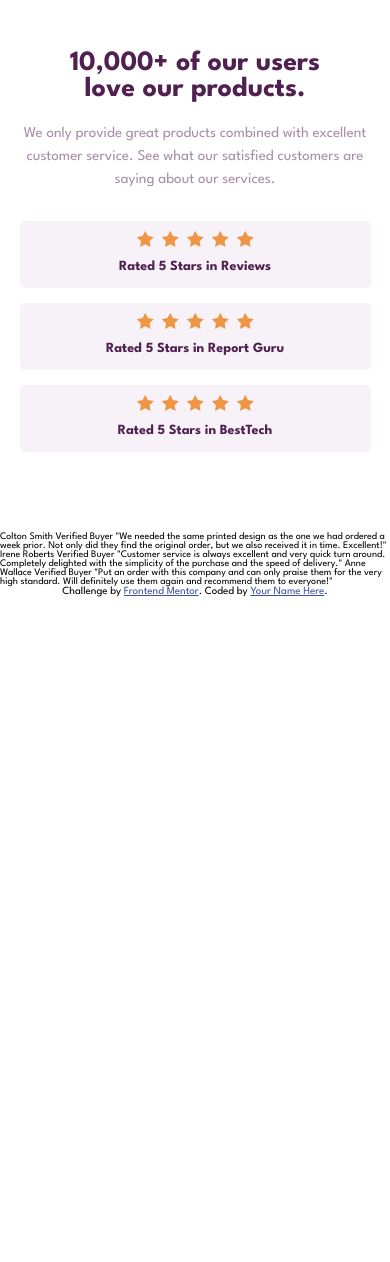
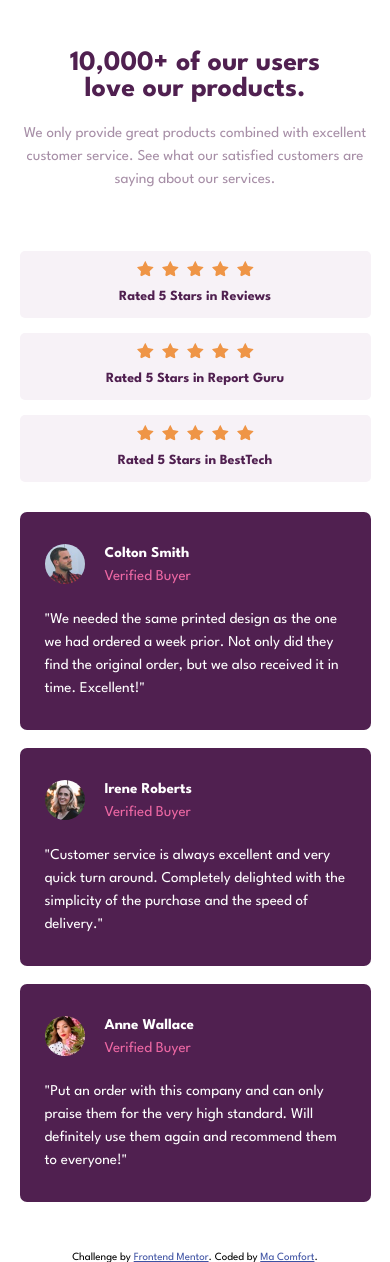
Before and after one commit to Macomi27/Social-proof-section, a plain HTML site: page social-proof-section-master/index.html in a window 390 px wide. Before the commit the page ends 844 px from the top, so only its background shows below. Drawn offline with Linux system fonts and the light colour scheme.

Commit message:
mobile-setup done

```diff
--- a/social-proof-section-master/index.html
+++ b/social-proof-section-master/index.html
@@ -14,20 +14,9 @@
 
     <title>Frontend Mentor | Social proof section</title>
     <link rel="stylesheet" href="./styles.css" />
-
-    <!-- Feel free to remove these styles or customise in your own stylesheet 👍 -->
-    <style>
-      .attribution {
-        font-size: 11px;
-        text-align: center;
-      }
-      .attribution a {
-        color: hsl(228, 45%, 44%);
-      }
-    </style>
   </head>
   <body>
-    <div class="container">
+    <main class="container">
       <div class="about">
         <h3>10,000+ of our users love our products.</h3>
         <p>
@@ -98,22 +87,62 @@
           <h5>Rated 5 Stars in BestTech</h5>
         </div>
       </div>
-      <div></div>
-    </div>
-    Colton Smith Verified Buyer "We needed the same printed design as the one we
-    had ordered a week prior. Not only did they find the original order, but we
-    also received it in time. Excellent!" Irene Roberts Verified Buyer "Customer
-    service is always excellent and very quick turn around. Completely delighted
-    with the simplicity of the purchase and the speed of delivery." Anne Wallace
-    Verified Buyer "Put an order with this company and can only praise them for
-    the very high standard. Will definitely use them again and recommend them to
-    everyone!"
-
+      <div class="reviews">
+        <div class="review">
+          <div class="review-head">
+            <div class="rev-img">
+              <img src="./images/image-colton.jpg" alt="" />
+            </div>
+            <div class="rev-user">
+              <h5>Colton Smith</h5>
+              <p>Verified Buyer</p>
+            </div>
+          </div>
+          <p>
+            "We needed the same printed design as the one we had ordered a week
+            prior. Not only did they find the original order, but we also
+            received it in time. Excellent!"
+          </p>
+        </div>
+        <div class="review">
+          <div class="review-head">
+            <div class="rev-img">
+              <img src="./images/image-irene.jpg" alt="" />
+            </div>
+            <div class="rev-user">
+              <h5>Irene Roberts</h5>
+              <p>Verified Buyer</p>
+            </div>
+          </div>
+          <p>
+            "Customer service is always excellent and very quick turn around.
+            Completely delighted with the simplicity of the purchase and the
+            speed of delivery."
+          </p>
+        </div>
+        <div class="review">
+          <div class="review-head">
+            <div class="rev-img">
+              <img src="./images/image-anne.jpg" alt="" />
+            </div>
+            <div class="rev-user">
+              <h5>Anne Wallace</h5>
+              <p>Verified Buyer</p>
+            </div>
+          </div>
+          <p>
+            "Put an order with this company and can only praise them for the
+            very high standard. Will definitely use them again and recommend
+            them to everyone!"
+          </p>
+        </div>
+      </div>
+    </main>
     <div class="attribution">
       Challenge by
       <a href="https://www.frontendmentor.io?ref=challenge" target="_blank"
         >Frontend Mentor</a
-      >. Coded by <a href="#">Your Name Here</a>.
+      >. Coded by <a href="#">Ma Comfort</a>.
     </div>
   </body>
 </html>
--- a/social-proof-section-master/styles.css
+++ b/social-proof-section-master/styles.css
@@ -23,7 +23,21 @@ body {
     gap: 3rem;
      @media (min-width:76.8rem) {
         width: 80%;
+        display: flex;
+        flex-direction: column;
+        gap: 5rem;
      }
+}
+
+
+.about{
+    width: 100%;
+    margin-bottom: 3rem;
+    @media (min-width:76.8rem) {
+        width: 40%;
+        text-align: left;
+    }
+
 }
 
 .about h3{
@@ -51,6 +65,9 @@ body {
     display: flex;
     flex-direction: column;
     gap: 1.5rem;
+    @media (min-width:76.8rem) {
+        width: 50%;
+    }
 }
 
 .rate{
@@ -62,6 +79,13 @@ body {
     padding-block: 1rem;
     border-radius: .5rem;
     background-color: hsl(300, 24%, 96%);
+    @media (min-width:76.8rem) {
+
+        display: flex;
+        align-items: center;
+        gap: 1.2rem;
+        padding-block: .8rem;
+    }
 }
 
 .stars{
@@ -75,3 +99,65 @@ body {
     font-weight: 700;
     line-height: 2.2rem;
 }
+
+.reviews{
+    width: 100%;
+    display: flex;
+    flex-direction: column;
+    gap: 1.8rem;
+}
+
+.review{
+    background-color: hsl(300, 43%, 22%);
+    padding: 3rem 2.5rem;
+    display: flex;
+    flex-direction: column;
+    gap: 2rem;
+    border-radius: .7rem;
+}
+
+.review p{
+    font-weight: 500;
+    font-size: 1.5rem;
+    line-height: 2.3rem;
+    color: hsl(0, 0%, 100%);
+}
+
+.review-head{
+    display: flex;
+    align-items: center;
+    gap: 2rem;
+}
+
+.rev-img{
+    width: 4rem;
+}
+img{
+    width: 100%;
+    border-radius: 10rem;
+}
+
+.rev-user{
+    display: block;
+}
+.rev-user h5{
+    font-size: 1.5rem;
+    font-weight: 700;
+    line-height: 2.3rem;
+    color: hsl(0, 0%, 100%);
+}
+.rev-user p{
+    font-weight: 500;
+    font-size: 1.5rem;
+    line-height: 2.3rem;
+    color: hsl(333, 80%, 67%);
+}
+
+
+.attribution {
+    font-size: 11px;
+    text-align: center;
+}
+.attribution a {
+    color: hsl(228, 45%, 44%);
+}
```
